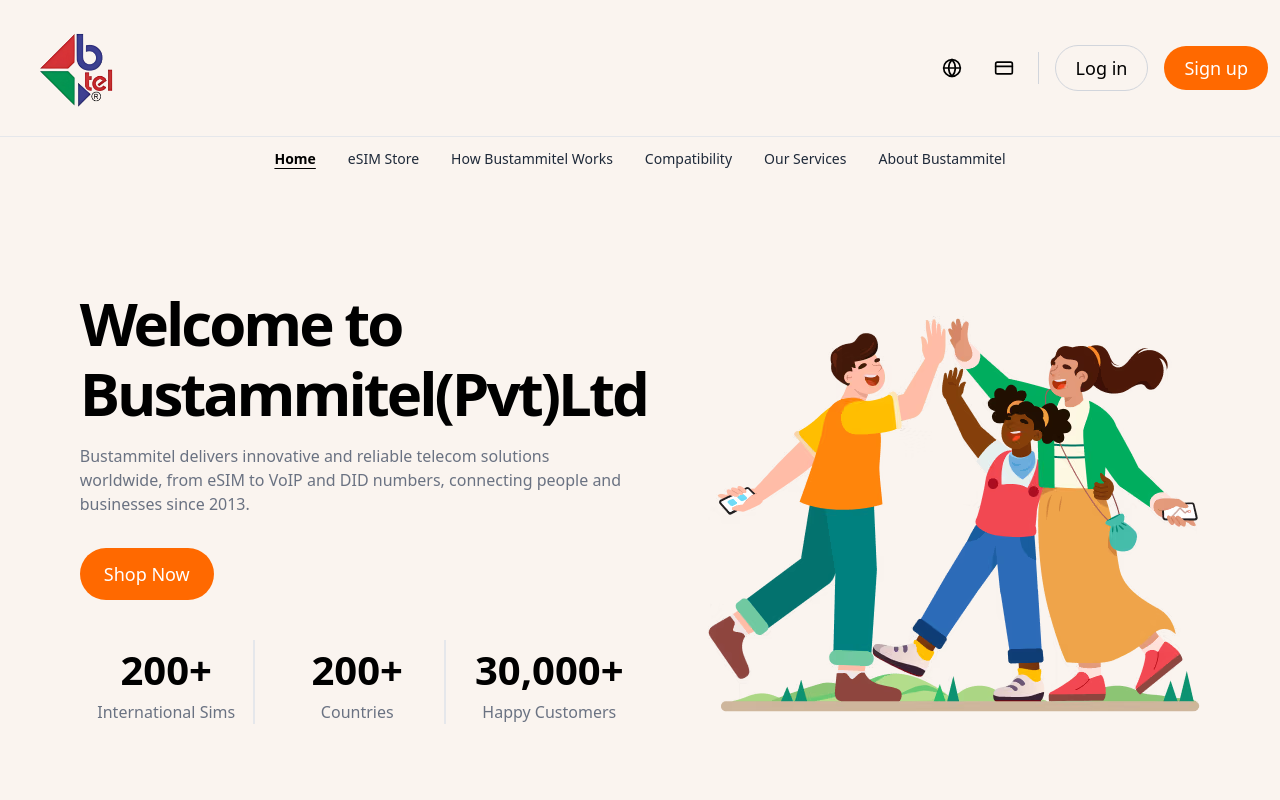
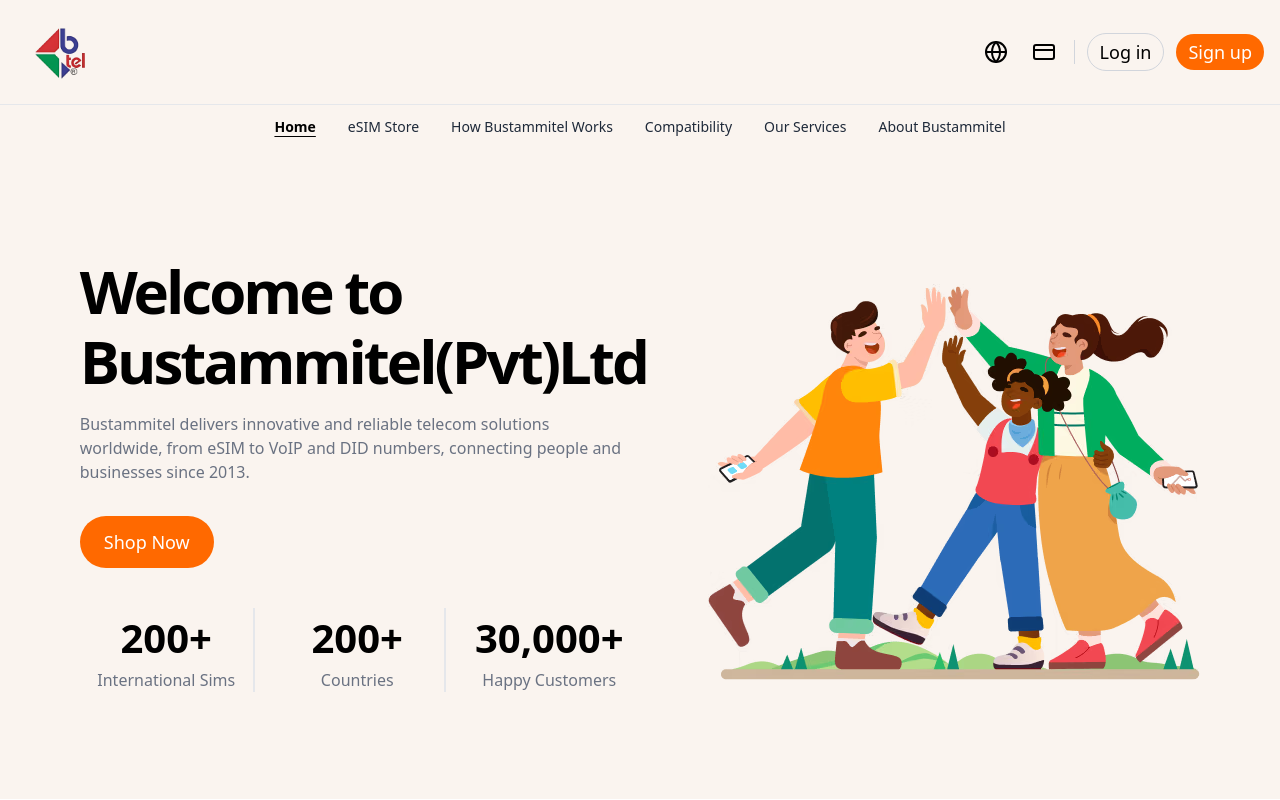
Before and after one commit to Fawn111/bustammitel_admin, a React (Vite) app: page / in a window 1280 px wide. Shown: the top 800 px of the page. Built offline with nearby package versions, Linux system fonts and the light colour scheme; no server answers.

Commit message:
Added Funcanality 3

```diff
--- a/src/components/Navbar/Navbar.jsx
+++ b/src/components/Navbar/Navbar.jsx
@@ -7,12 +7,11 @@
   const [userName, setUserName] = useState(null);
   const navigate = useNavigate();
 
-  // ✅ Load user name from localStorage when navbar mounts
+  // ✅ Load user name from localStorage
   useEffect(() => {
     const storedName = localStorage.getItem("userName");
     if (storedName) setUserName(storedName);
 
-    // 🔹 Listen for changes in localStorage (like login/logout)
     const handleStorage = () => {
       setUserName(localStorage.getItem("userName"));
     };
@@ -27,63 +26,60 @@
     localStorage.removeItem("token");
     localStorage.removeItem("userId");
     setUserName(null);
-
-    navigate("/"); // go back to home
+    navigate("/");
   };
 
   return (
     <nav className="w-full bg-[#faf4ef] shadow-sm">
-      <div className="max-w-7xl mx-auto flex items-center justify-between px-3 py-1">
+      <div className="max-w-7xl mx-auto flex items-center justify-between px-4 py-2">
         {/* Left - Logo */}
         <Link to="/" className="flex items-center space-x-2">
-          <img src={logo} alt="eSIM Logo" className="h-32 w-32" />
+          <img src={logo} alt="eSIM Logo" className="h-22 w-22" /> {/* smaller logo */}
         </Link>
 
-        <div className="flex items-center space-x-4">
-          <button className="p-2 hover:bg-gray-200 rounded-full">
-            <Globe className="h-5 w-5 text-black" />
+        {/* Right side */}
+        <div className="flex items-center space-x-3">
+          <button className="p-1.5 hover:bg-gray-200 rounded-full">
+            <Globe className="h-6 w-6 text-black" />
           </button>
 
-          <button className="p-2 hover:bg-gray-200 rounded-full">
-            <CreditCard className="h-5 w-5 text-black" />
+          <button className="p-1.5 hover:bg-gray-200 rounded-full">
+            <CreditCard className="h-6 w-6 text-black" />
           </button>
 
-          <div className="h-8 w-px bg-gray-300"></div>
+          <div className="h-6 w-px bg-gray-300"></div>
 
           {userName ? (
-            // ✅ Logged-in state
-            <div className="flex items-center space-x-4">
-              <span className="font-semibold text-gray-800">
+            <div className="flex items-center space-x-3">
+              <span className="font-medium text-gray-800 text-lg">
                 Hi, {userName}
               </span>
 
-              {/* 🔹 Show My eSIMs only when logged in */}
               <Link
                 to="/my-esims"
-                className="px-4 py-2 bg-blue-500 text-white rounded-full text-sm font-medium hover:bg-blue-600 transition"
+                className="px-3 py-1 bg-blue-500 text-white rounded-full text-lg font-medium hover:bg-blue-600 transition"
               >
                 My eSIMs
               </Link>
 
               <button
                 onClick={handleLogout}
-                className="px-4 py-2 bg-red-500 text-white rounded-full text-sm font-medium hover:bg-red-600 transition"
+                className="px-3 py-1 bg-red-500 text-white rounded-full text-lg font-medium hover:bg-red-600 transition"
               >
                 Logout
               </button>
             </div>
           ) : (
-            // ❌ Not logged-in state
             <>
               <Link
                 to="/login"
-                className="px-5 py-2 border border-gray-300 rounded-full text-lg font-medium text-black hover:bg-gray-100"
+                className="px-3 py-1 border border-gray-300 rounded-full text-lg font-medium text-black hover:bg-gray-100"
               >
                 Log in
               </Link>
               <Link
                 to="/register"
-                className="px-5 py-2 bg-orange-500 text-white rounded-full text-lg font-medium hover:bg-orange-600"
+                className="px-3 py-1 bg-orange-500 text-white rounded-full text-lg font-medium hover:bg-orange-600"
               >
                 Sign up
               </Link>
```
